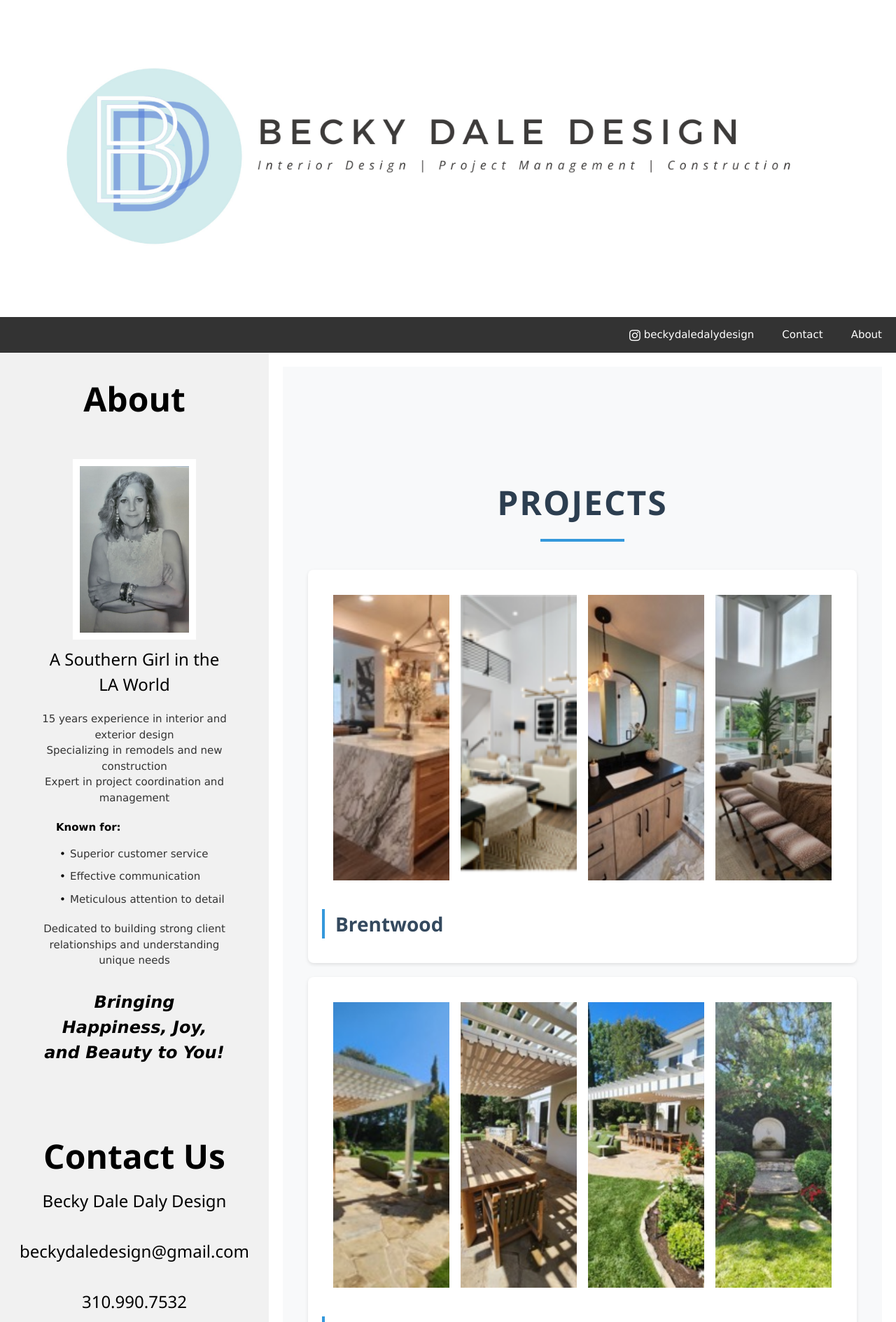
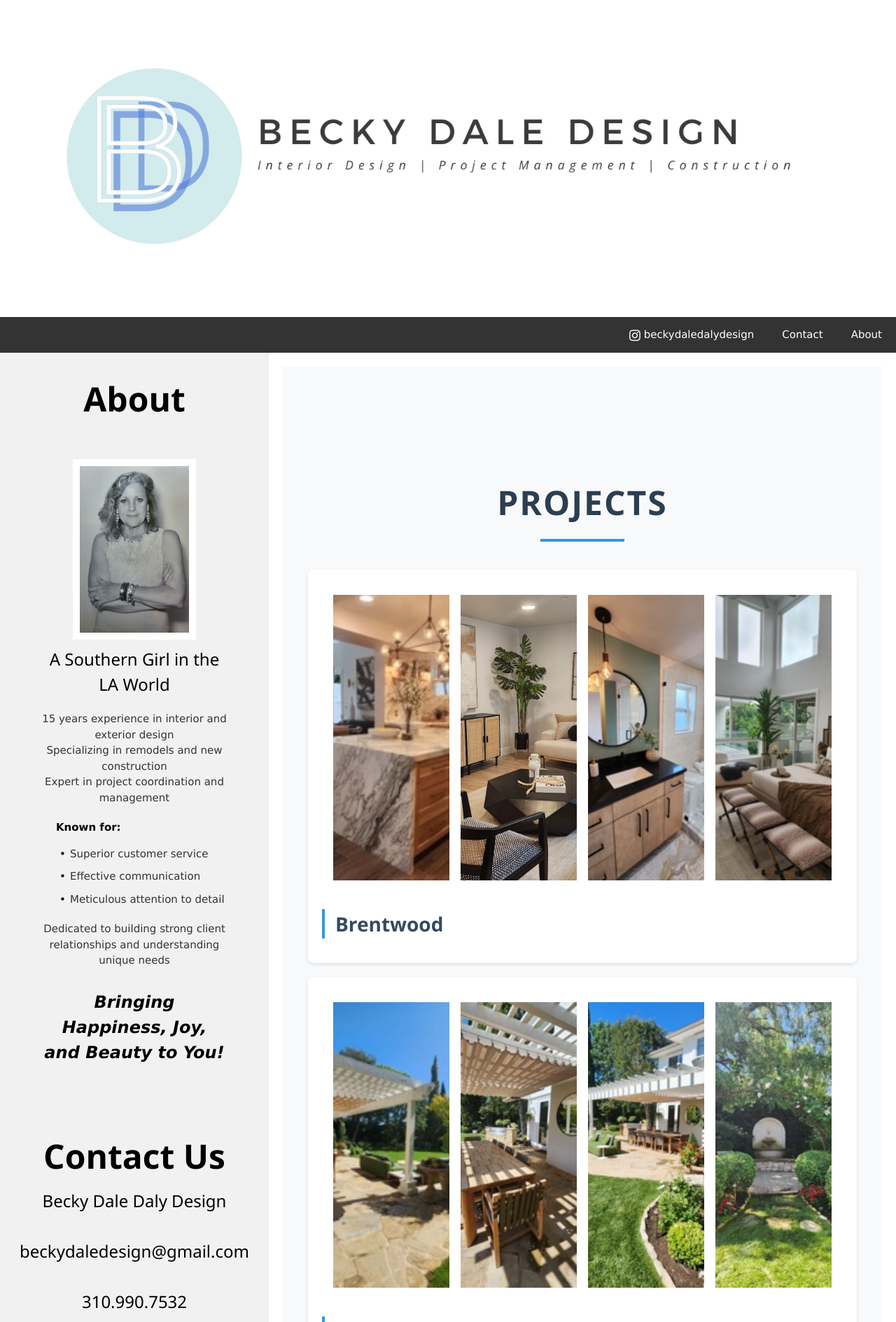
Before and after one commit to margdaly/beckydaledalydesign, a Jekyll site: the page built from index.markdown, in a window 1280 px wide. Shown: the top 1889 px of the page at 70% size. Built offline with Jekyll 4.4.1, drawn with Linux system fonts in a browser that asks for light colours.

Commit message:
Update 2-brentwood img

```diff
--- a/_includes/gallery.html
+++ b/_includes/gallery.html
@@ -4,6 +4,7 @@
 
     <h1>Projects</h1>
       <!-- First Photo Grid-->
+
       <div class="project-item">
         <!-- Project content -->
         <div class="w3-row-padding w3-padding-16 w3-center" id="food">
@@ -14,7 +15,7 @@
           </div>
           <div class="w3-quarter">
             <div class="image-container">
-              <img src="/assets/images/projects/row-1-brentwood/2-brentwood_dlk.png" alt="brent-kitchen" style="width:100%">
+              <img src="/assets/images/projects/row-1-brentwood/2-brentwood.jpg" alt="brent-kitchen" style="width:100%">
             </div>
           </div>
           <div class="w3-quarter">
@@ -31,7 +32,8 @@
         <h2>Brentwood</h2>
       </div>
 
-      <!-- Second Photo Grid-->
+
+
       <div class="project-item">
         <!-- Project content -->
         <div class="w3-row-padding w3-padding-16 w3-center" id="food">
@@ -58,6 +60,10 @@
         </div>
         <h2>Backyard Oasis</h2>
       </div>
+
+
+      <!-- Second Photo Grid-->
+
 
       <div class="project-item">
         <!-- Project content -->
```
Also changed, not shown: assets/images/projects/row-1-brentwood/2-brentwood.jpg (added), assets/images/projects/row-1-brentwood/2-brentwood_dlk.png (deleted).
